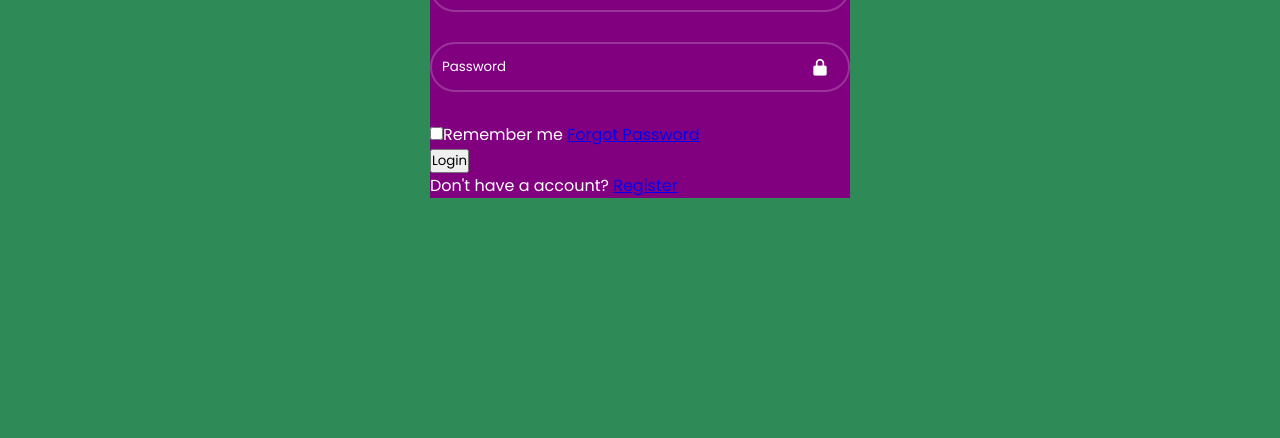
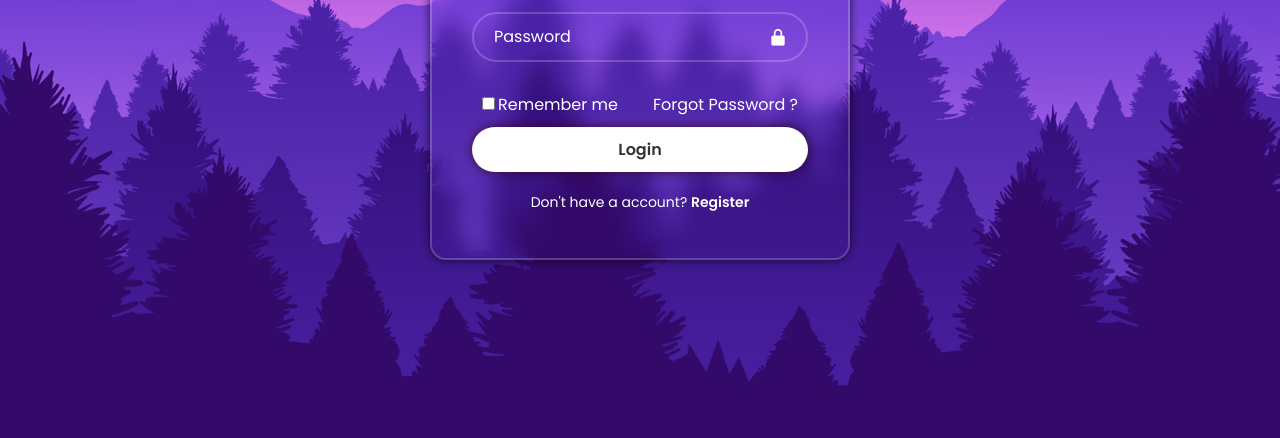
Before and after one commit to sanci1234/Login-Form-HTML-CSS, a plain HTML site: page index.html in a window 1280 px wide. Shown: the part 362-800 px from the top of the page. Drawn offline with nearby package versions, Linux system fonts and the light colour scheme.

Commit message:
Proje tamamlandı

```diff
--- a/index.html
+++ b/index.html
@@ -24,7 +24,7 @@
         </div>
         <div class="remember-forgot">
           <label><input type="checkbox" />Remember me</label>
-          <a href="#">Forgot Password</a>
+          <a href="#">Forgot Password ?</a>
         </div>
         <button type="submit" class="btn">Login</button>
         <div class="register-link">
--- a/style.css
+++ b/style.css
@@ -11,12 +11,23 @@ body{
     align-items: center;
     justify-content: center;
     min-height: 100vh;
-    background: seagreen;
+    background: url('img.jpg') no-repeat;
+    background-position: center;
+    background-size: cover;
 }
 .wrapper{
     width: 420px;
-    background: purple;
     color: #fff;
+    border: 2px solid rgba(255, 255, 255, .2);
+    backdrop-filter: blur(10px);
+    box-shadow: 0 0 10px rgba(0, 0, 0, .7);
+    border-radius: 1rem;
+    padding: 30px 40px;
+    background: transparent;
+    -webkit-border-radius: 1rem;
+    -moz-border-radius: 1rem;
+    -ms-border-radius: 1rem;
+    -o-border-radius: 1rem;
 }
 .wrapper h1{
     font-size: 2.2rem;
@@ -35,13 +46,14 @@ body{
     background: transparent;
     color: #fff;
     outline: none;
+    font-size: 16px;
     border: 2px solid rgba(255, 255, 255, .2);
     border-radius: 3rem;
     -webkit-border-radius: 3rem;
     -moz-border-radius: 3rem;
     -ms-border-radius: 3rem;
     -o-border-radius: 3rem;
-    padding: 5px 10px;
+    padding: 20px 45px 20px 20px;
 }
 .input-box input::placeholder{
     color: #fff;
@@ -57,3 +69,52 @@ body{
     -ms-transform: translateY(-50%);
     -o-transform: translateY(-50%);
 }
+
+.wrapper .remember-forgot{
+    display: flex;
+    justify-content: space-between;
+    font-size: 16px;
+    margin: 10px 10px;
+}
+.remember-forgot label input{
+    accent-color: #fff;
+    margin-right: 3px;
+}
+.remember-forgot a{
+    text-decoration: none;
+    color: #fff;
+}
+.remember-forgot a:hover{
+    text-decoration: underline;
+}
+.wrapper .btn{
+    width: 100%;
+    height: 45px;
+    background: #fff;
+    border: none;
+    outline: none;
+    border-radius: 4rem;
+    -webkit-border-radius: 4rem;
+    -moz-border-radius: 4rem;
+    -ms-border-radius: 4rem;
+    -o-border-radius: 4rem;
+    box-shadow: 0 0 10px rgba(49, 8, 8, 0.76);
+    cursor: pointer;
+    font-size: 16px;
+    color: #333;
+    font-weight: 600;
+}
+
+.wrapper .register-link{
+    font-size: 14px;
+    text-align: center;
+    margin: 20px 0 15px;
+}
+.wrapper .register-link p a{
+    color: #fff;
+    text-decoration: none;
+    font-weight: 600;
+}
+.register-link p a:hover{
+    text-decoration: underline;
+}
```
